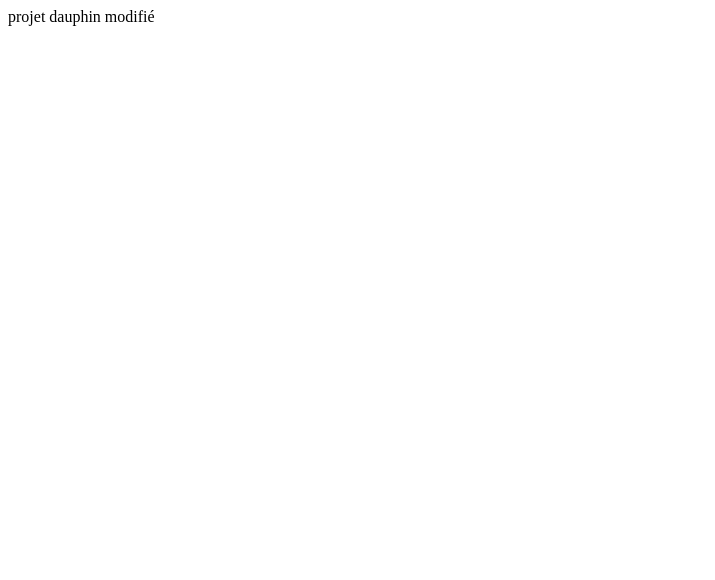
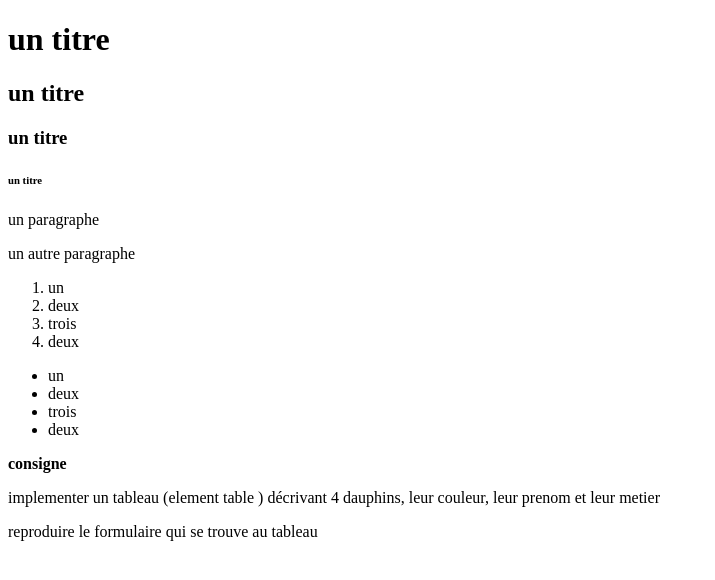
Before and after one commit to esdlyonb1-2425/dauphin, a plain HTML site: page index.html in a window 1280 px wide. Shown: the whole page, without its empty margins (0-715 px from the left). Drawn offline with Linux system fonts and the light colour scheme.

Commit message:
added list of things to do

```diff
--- a/index.html
+++ b/index.html
@@ -6,6 +6,30 @@
     <title>Document</title>
 </head>
 <body>
- projet dauphin modifié
+
+<h1>un titre</h1>
+<h2>un titre</h2>
+<h3>un titre</h3>
+<h6>un titre</h6>
+
+    <p>un paragraphe</p> <p>un autre paragraphe</p>
+
+<ol>
+    <li>un</li>
+    <li>deux</li>
+    <li>trois</li>
+    <li>deux</li>
+</ol>
+
+<ul>
+    <li>un</li>
+    <li>deux</li>
+    <li>trois</li>
+    <li>deux</li>
+</ul>
+
+<p><strong>consigne</strong></p>
+<p>implementer un tableau (element table ) décrivant 4 dauphins, leur couleur, leur prenom et leur metier</p>
+<p>reproduire le formulaire qui se trouve au tableau</p>
 </body>
 </html>
```
